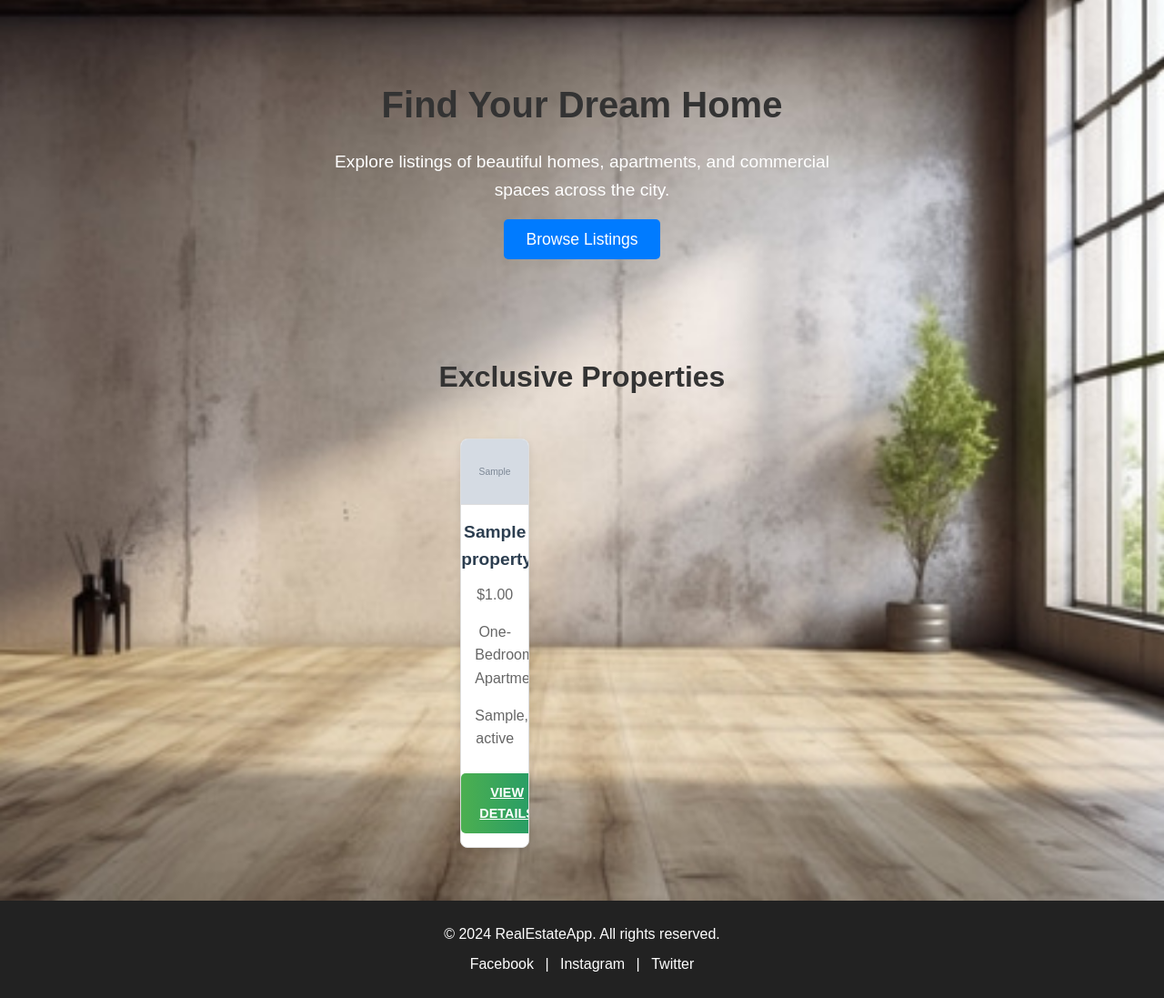
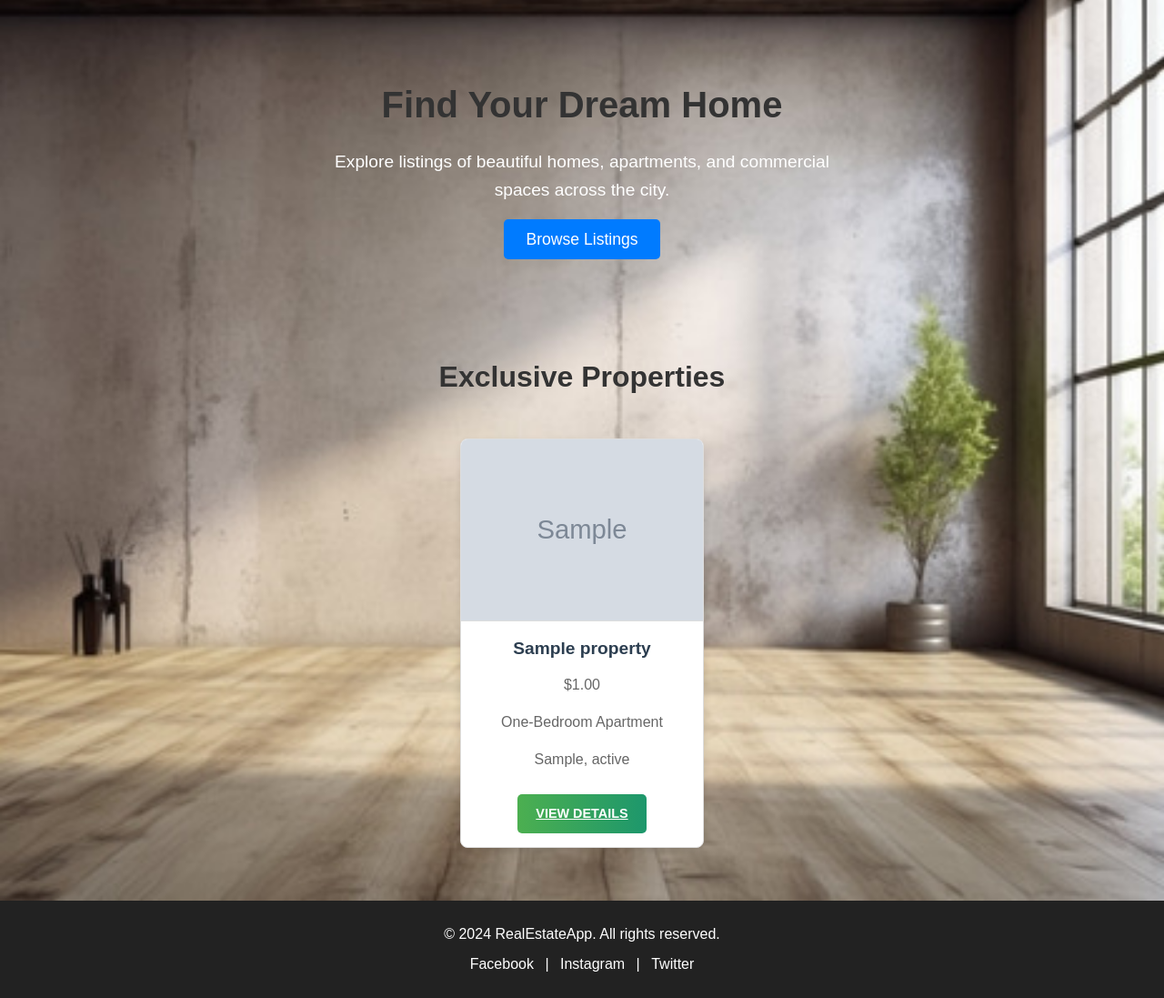
Before and after one commit to Petar-Koprinkov/Real-Estate-Web-Application, a Django app: page / in a window 1280 px wide. Shown: the part 79-1176 px from the top of the page at 91% size. Run offline with Django 5.2, Linux system fonts and the light colour scheme; tables that the repository leaves empty hold one stand-in row (values such as "Sample post"); grey boxes marked "Sample" are stand-in pictures.

Commit message:
fix: Fixed CSS of the ul properties

```diff
--- a/TODO.py
+++ b/TODO.py
@@ -1,4 +1,4 @@
-# TODO: To make session for every user to have favourite property listings
+# TODO: To upgrade CSS for ul properties
 # TODO: To add permissions
 # TODO: To modify admin panel
 # TODO: Validator in comments for bad words
--- a/static/css/home.css
+++ b/static/css/home.css
@@ -165,8 +165,7 @@ ul.listing-properties {
 }
 
 .listing-properties li {
-    flex: 0 0 calc(33.333% - 20px);
-    max-width: calc(33.333% - 20px);
+    max-width: 280px;
     height: 450px;
     margin: 10px;
     display: flex;
```
